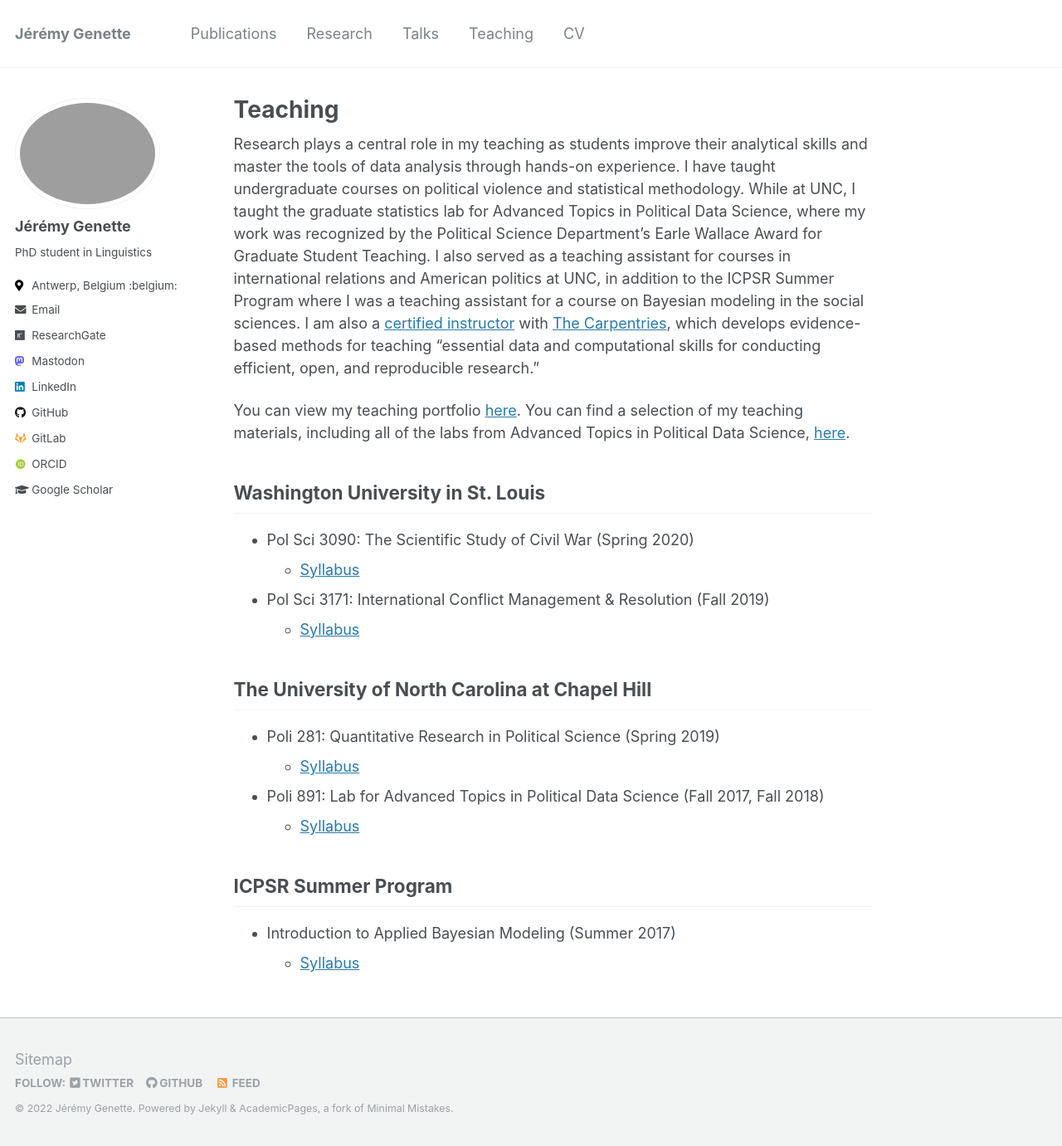
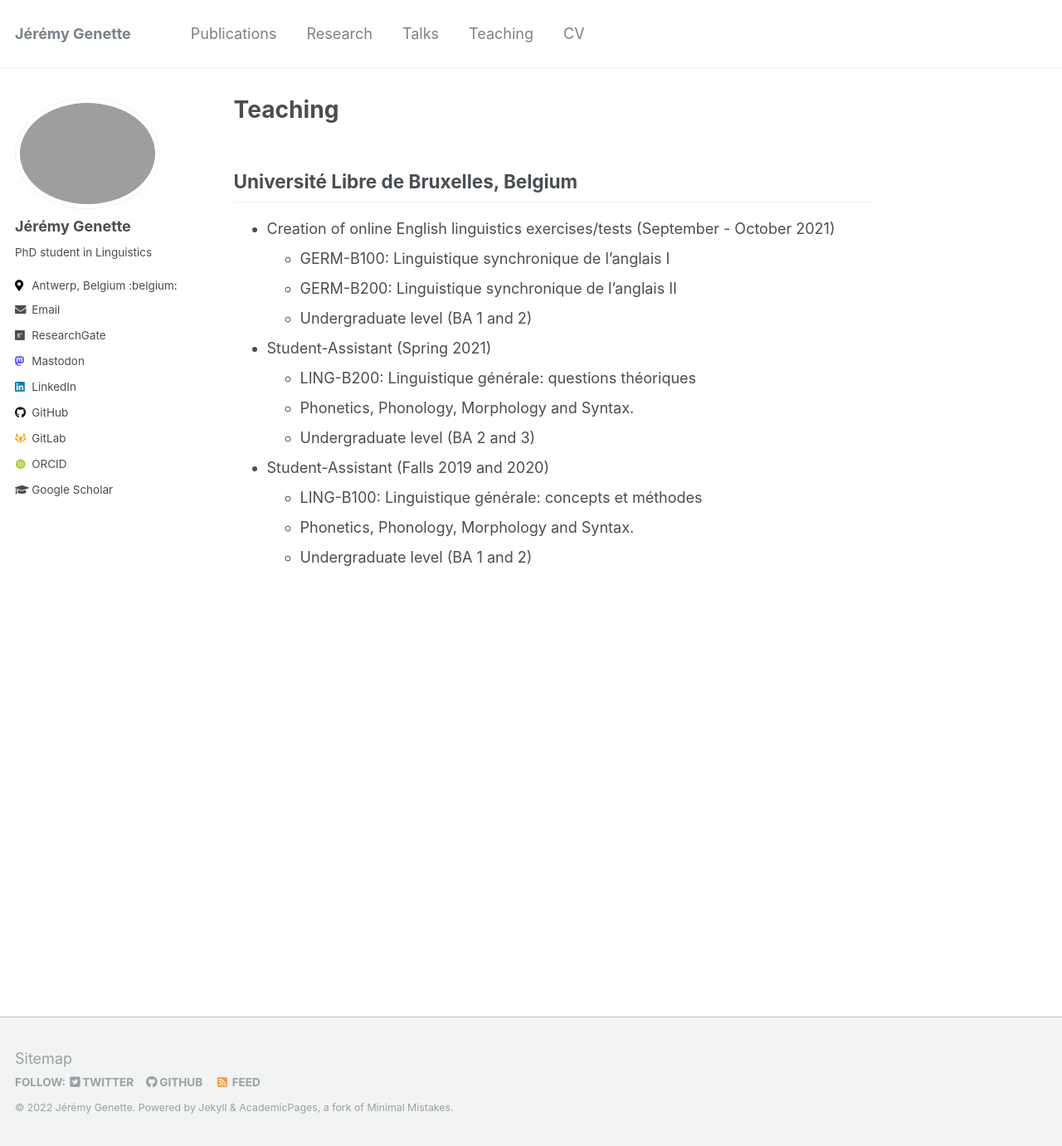
Before and after one commit to jgenette/jgenette.github.io, a Jekyll site: the page built from _pages/teaching.md, in a window 1280 px wide and 1381 px high. Shown: the whole window at 83% size. Built offline with Jekyll 4.4.1, drawn with Linux system fonts in a browser that asks for light colours; some web fonts are replaced.

Commit message:
Update teaching.md

```diff
--- a/_pages/teaching.md
+++ b/_pages/teaching.md
@@ -3,38 +3,18 @@ permalink: /teaching/
 title: "Teaching"
 ---
 
-Research plays a central role in my teaching as students improve their
-analytical skills and master the tools of data analysis through hands-on
-experience. I have taught undergraduate courses on political violence and
-statistical methodology. While at UNC, I taught the graduate statistics lab for
-Advanced Topics in Political Data Science, where my work was recognized by the
-Political Science Department's Earle Wallace Award for Graduate Student
-Teaching. I also served as a teaching assistant for courses in international
-relations and American politics at UNC, in addition to the ICPSR Summer Program
-where I was a teaching assistant for a course on Bayesian modeling in the social
-sciences. I am also a
-[certified instructor](https://carpentries.org/instructors/#jayrobwilliams) with
-[The Carpentries](https://carpentries.org/), which develops evidence-based
-methods for teaching "essential data and computational skills for conducting
-efficient, open, and reproducible research."
+## Université Libre de Bruxelles, Belgium
+- Creation of online English linguistics exercises/tests (September - October 2021)
+    - GERM-B100: Linguistique synchronique de l’anglais I
+    - GERM-B200: Linguistique synchronique de l’anglais II
+    - Undergraduate level (BA 1 and 2)
 
+- Student-Assistant (Spring 2021)
+    - LING-B200: Linguistique générale: questions théoriques
+    - Phonetics, Phonology, Morphology and Syntax.
+    - Undergraduate level (BA 2 and 3)
 
-You can view my teaching portfolio [here](/files/pdf/teaching/Portfolio.pdf).
-You can find a selection of my teaching materials, including all of the labs
-from Advanced Topics in Political Data Science, [here](/teaching-materials).
-
-## Washington University in St. Louis
-- Pol Sci 3090: The Scientific Study of Civil War (Spring 2020)
-    - [Syllabus](/files/pdf/teaching/PS 3090 Syllabus.pdf)
-- Pol Sci 3171: International Conflict Management & Resolution (Fall 2019)
-    - [Syllabus](/files/pdf/teaching/PS 3171 Syllabus.pdf)
-
-## The University of North Carolina at Chapel Hill
-- Poli 281: Quantitative Research in Political Science (Spring 2019)
-    - [Syllabus](/files/pdf/teaching/POLI 281 Syllabus.pdf)
-- Poli 891: Lab for Advanced Topics in Political Data Science (Fall 2017, Fall 2018)
-    - [Syllabus](/files/pdf/teaching/POLI 891 Syllabus.pdf)
-
-## ICPSR Summer Program
-- Introduction to Applied Bayesian Modeling (Summer 2017)
-    - [Syllabus](/files/pdf/teaching/bayes2017.pdf)
+- Student-Assistant (Falls 2019 and 2020)
+    - LING-B100: Linguistique générale: concepts et méthodes
+    - Phonetics, Phonology, Morphology and Syntax.
+    - Undergraduate level (BA 1 and 2)
```
